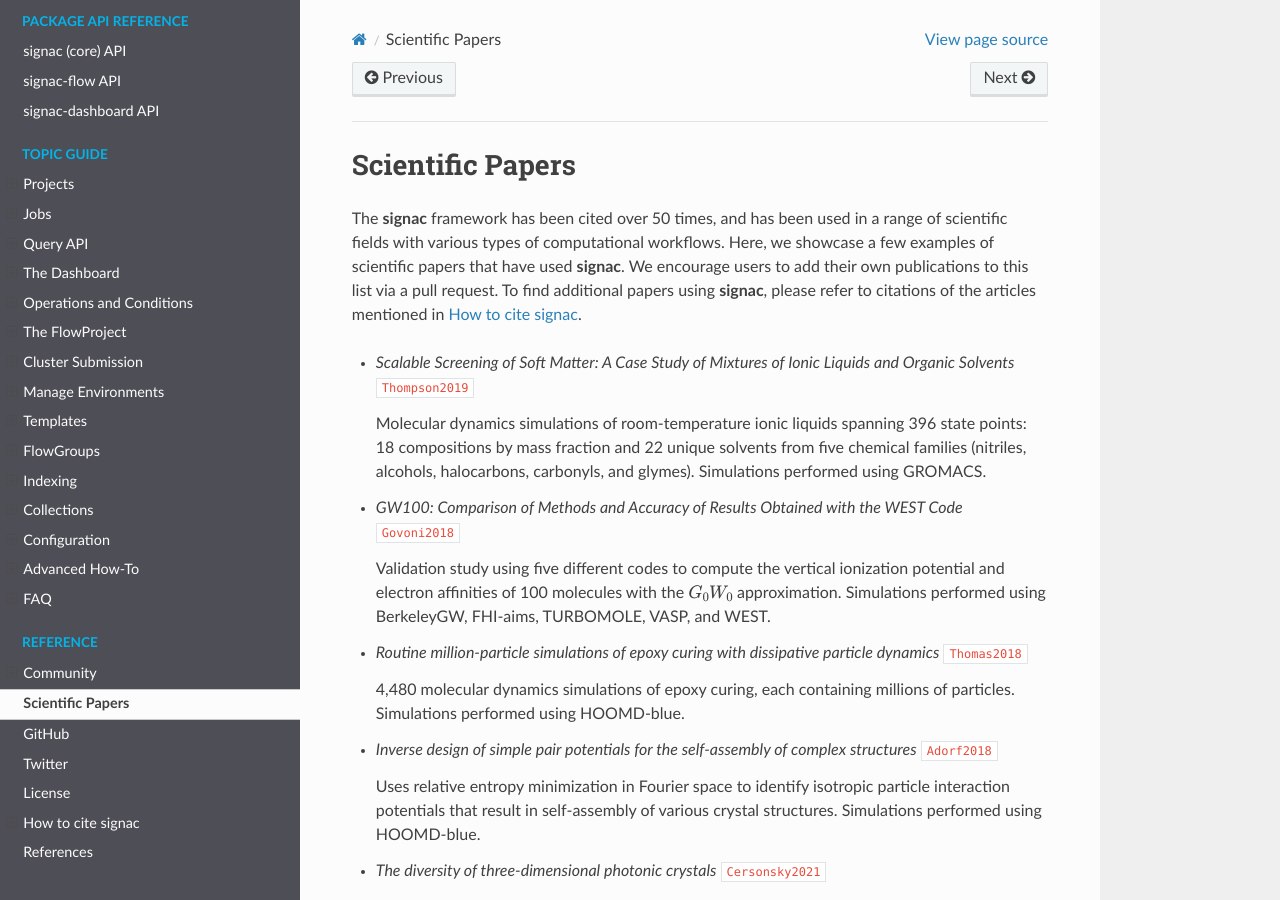
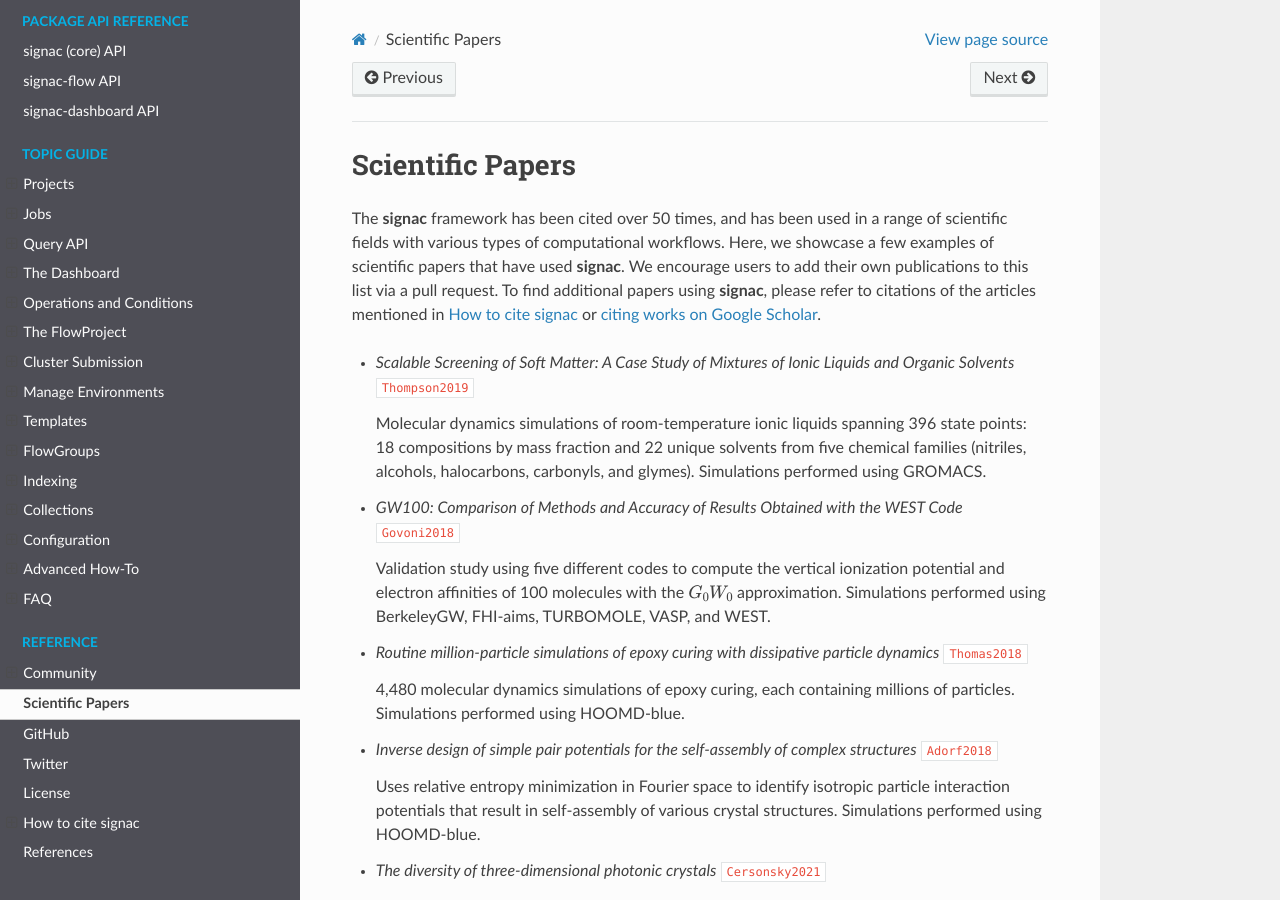
Before and after one commit to glotzerlab/signac-docs, a Sphinx documentation site: the page built from docs/source/scientific_papers.rst, in a window 1280 px wide and 900 px high. Built offline with Sphinx 7.4.7 and the Read the Docs theme 2.0.0, drawn with Linux system fonts in a browser that asks for light colours; cross-references to code outside the pages are shown as plain code.

Commit message:
Add Google Scholar link.

```diff
--- a/docs/source/scientific_papers.rst
+++ b/docs/source/scientific_papers.rst
@@ -7,7 +7,7 @@ Scientific Papers
 The **signac** framework has been cited over 50 times, and has been used in a range of scientific fields with various types of computational workflows.
 Here, we showcase a few examples of scientific papers that have used **signac**.
 We encourage users to add their own publications to this list via a pull request.
-To find additional papers using **signac**, please refer to citations of the articles mentioned in :ref:`acknowledge`.
+To find additional papers using **signac**, please refer to citations of the articles mentioned in :ref:`acknowledge` or `citing works on Google Scholar <https://scholar.google.com/scholar?cites=14270565839129827405,11696507121891896813>`__.
 
 - *Scalable Screening of Soft Matter: A Case Study of Mixtures of Ionic Liquids and Organic Solvents* :cite:`Thompson2019`
 
```
